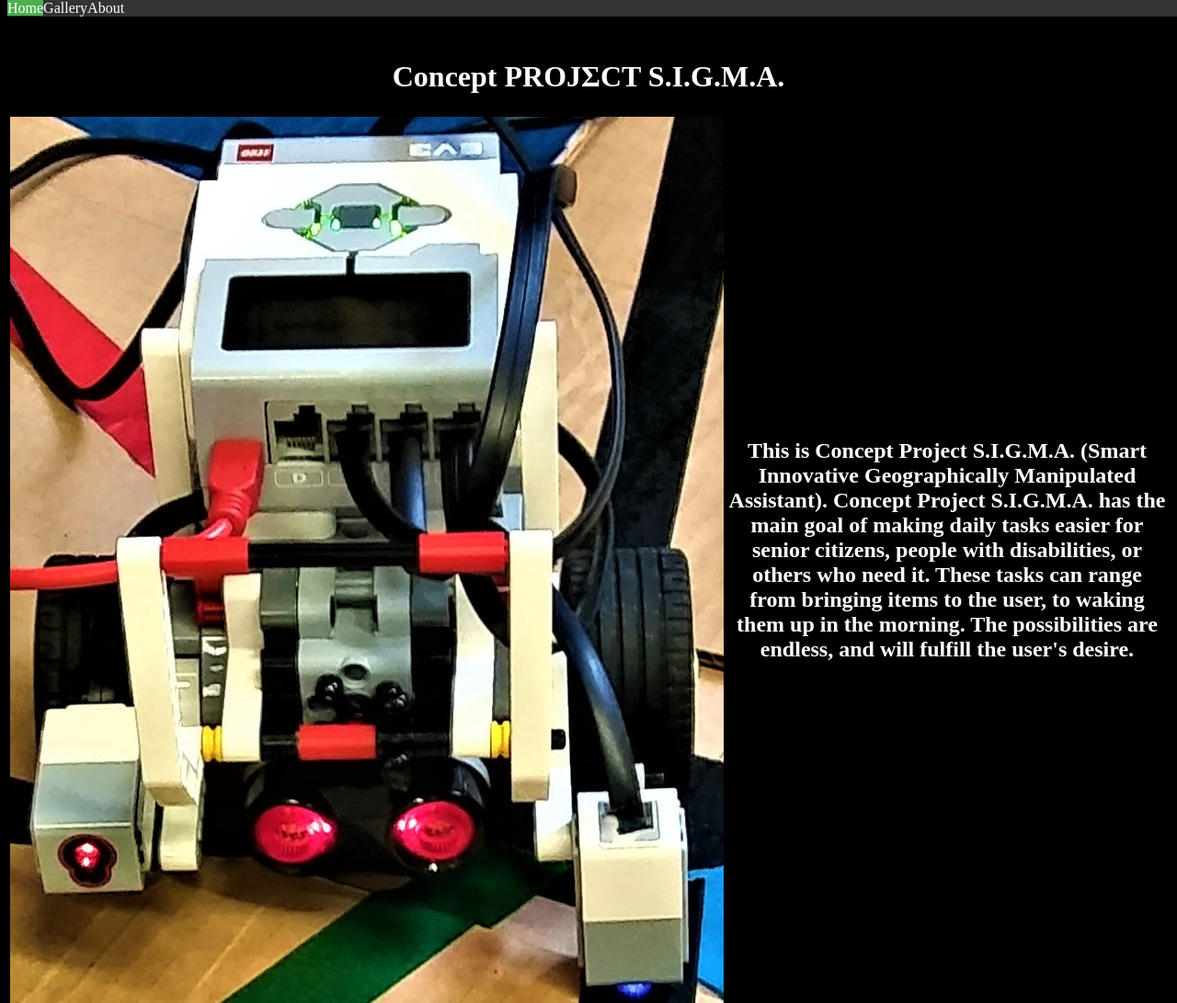
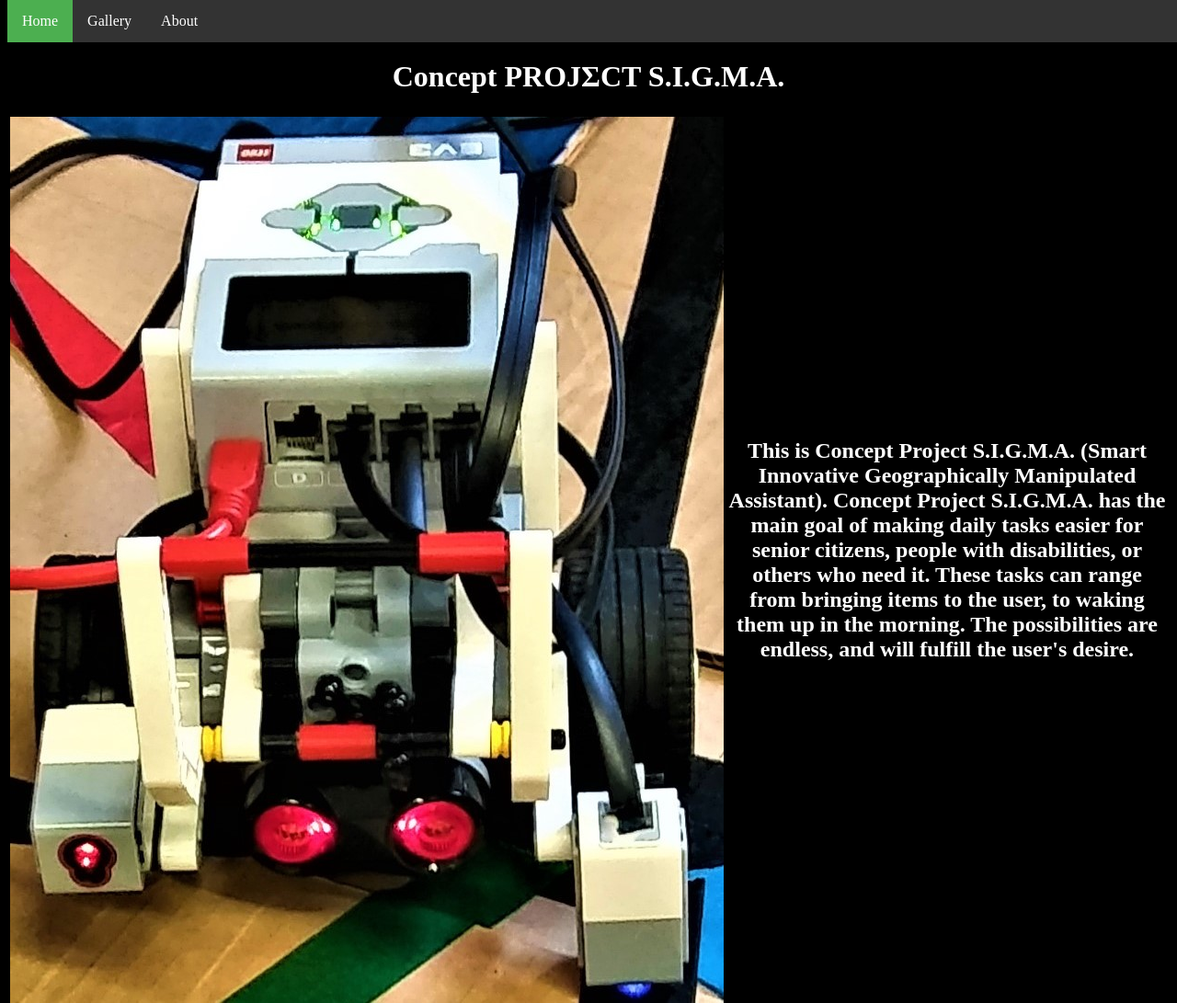
Before and after one commit to q-sigma/q-sigma.github.io, a plain HTML site: page index.html in a window 1280 px wide. Shown: the whole page at 92% size. Drawn offline with Linux system fonts and the light colour scheme.

Commit message:
Update sigma.css

```diff
--- a/sigma.css
+++ b/sigma.css
@@ -24,7 +24,7 @@ ul {
 li {
     float: left;
 }
-li button {
+li a {
     display: block;
     color: white;
     text-align: center;
```
